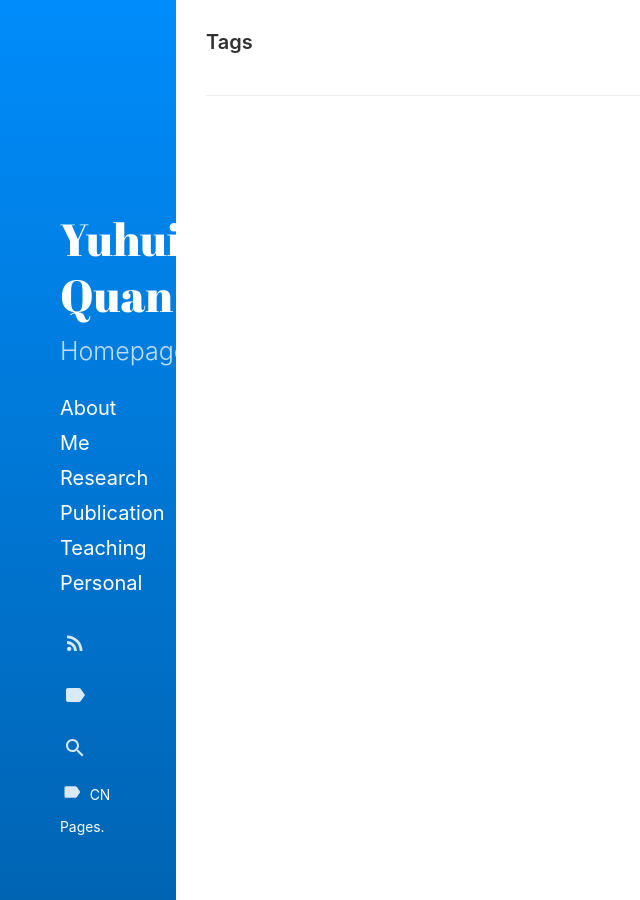
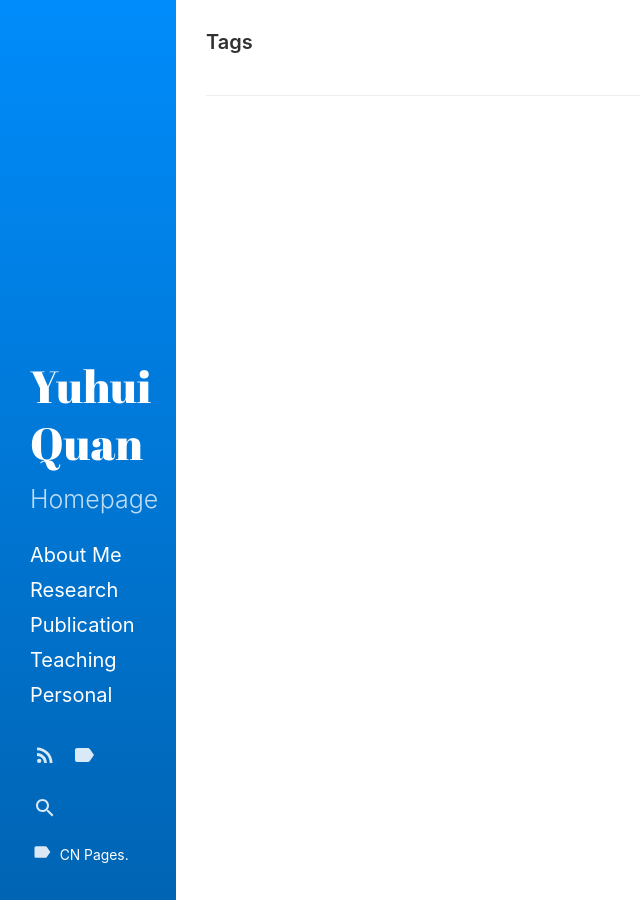
Before and after one commit to Dofboom/Dofboom.github.io, a Jekyll site: the page built from tags.html, in a window 1280 px wide. Shown: the whole page, without its empty margins (0-640 px from the left). Built offline with Jekyll 4.4.1, drawn with Linux system fonts in a browser that asks for light colours.

Commit message:
Update _layout.scss

```diff
--- a/_sass/hydeout/_layout.scss
+++ b/_sass/hydeout/_layout.scss
@@ -34,7 +34,7 @@ body {
 
 #sidebar {
   flex: 0 0 auto;
-  padding: $section-spacing*2;
+  padding: $section-spacing;
 
   .site-title {
     font-family: 'Abril Fatface', serif;
```
